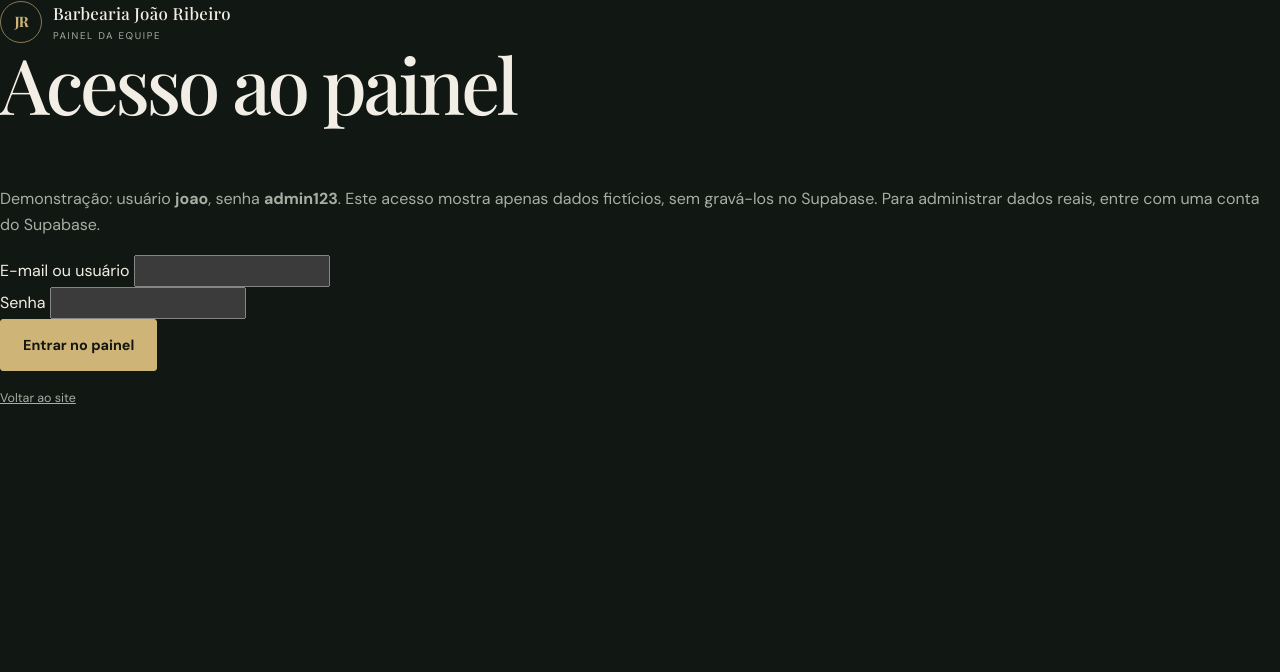
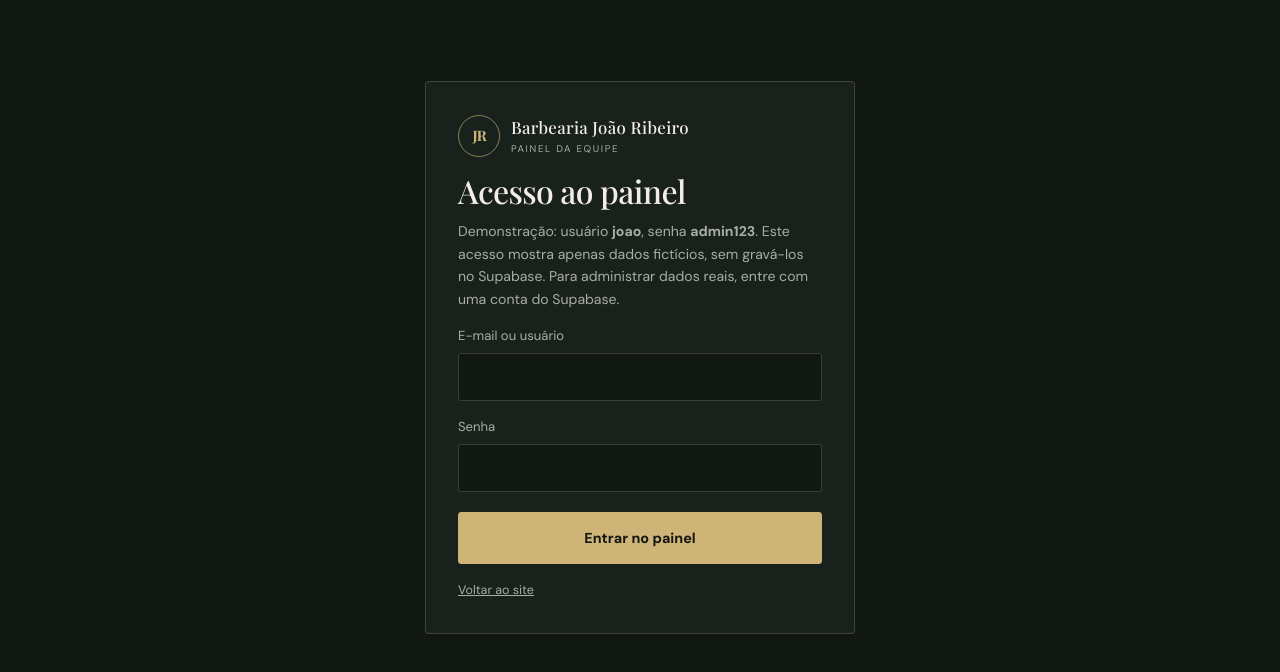
Before and after one commit to jonathanm226/barbeariajoaoribeiro, a plain HTML site: page painel.html in a window 1280 px wide. Drawn offline with nearby package versions, Linux system fonts and the light colour scheme.

Commit message:
Update painel.html

```diff
--- a/painel.html
+++ b/painel.html
@@ -7,6 +7,62 @@
   <meta name="robots" content="noindex">
   <title>Painel da equipe | Barbearia João Ribeiro</title>
   <link rel="stylesheet" href="style.css">
+  <style>
+    [hidden], .auth-wrap[hidden], #login-view[hidden], #dashboard-view[hidden] {
+      display: none !important;
+    }
+    .auth-wrap {
+      display: grid;
+      min-height: calc(100vh - 85px);
+      place-items: center;
+      padding: 24px 0;
+    }
+    .auth-card {
+      width: min(100%, 430px);
+      padding: 32px;
+      border: 1px solid rgba(224, 206, 166, .2);
+      border-radius: 4px;
+      background: #19211c;
+    }
+    .auth-card h1 {
+      margin: 16px 0 10px;
+      font-size: 2rem;
+      line-height: 1.15;
+      letter-spacing: -.02em;
+    }
+    .auth-card > p {
+      font-size: .88rem;
+      line-height: 1.6;
+    }
+    .auth-card .field {
+      display: flex;
+      flex-direction: column;
+      gap: 6px;
+      margin-top: 15px;
+    }
+    .auth-card .field label {
+      color: #a9ada3;
+      font-size: .82rem;
+    }
+    .auth-card .field input {
+      width: 100%;
+      min-height: 46px;
+      padding: 10px 12px;
+      border: 1px solid rgba(224, 206, 166, .2);
+      border-radius: 3px;
+      background: #111713;
+      color: #f2eee5;
+    }
+    .auth-card .field input:focus {
+      outline: none;
+      border-color: #cfb477;
+    }
+    .auth-card .button {
+      width: 100%;
+      margin-top: 20px;
+      cursor: pointer;
+    }
+  </style>
   <script src="https://cdn.jsdelivr.net/npm/@supabase/supabase-js@2"></script>
   <script src="supabase-config.js"></script>
   <script src="supabase-client.js"></script>
```
